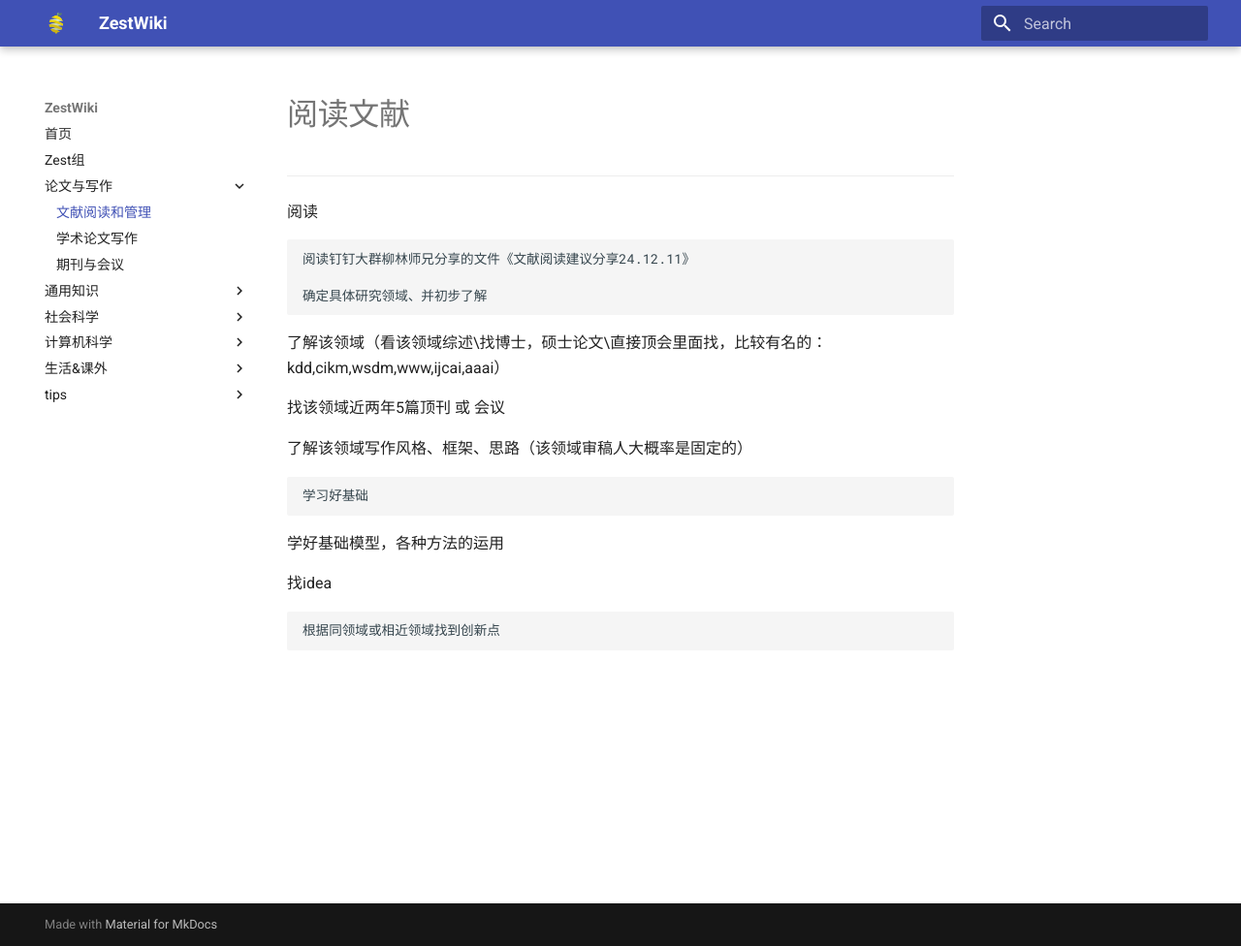
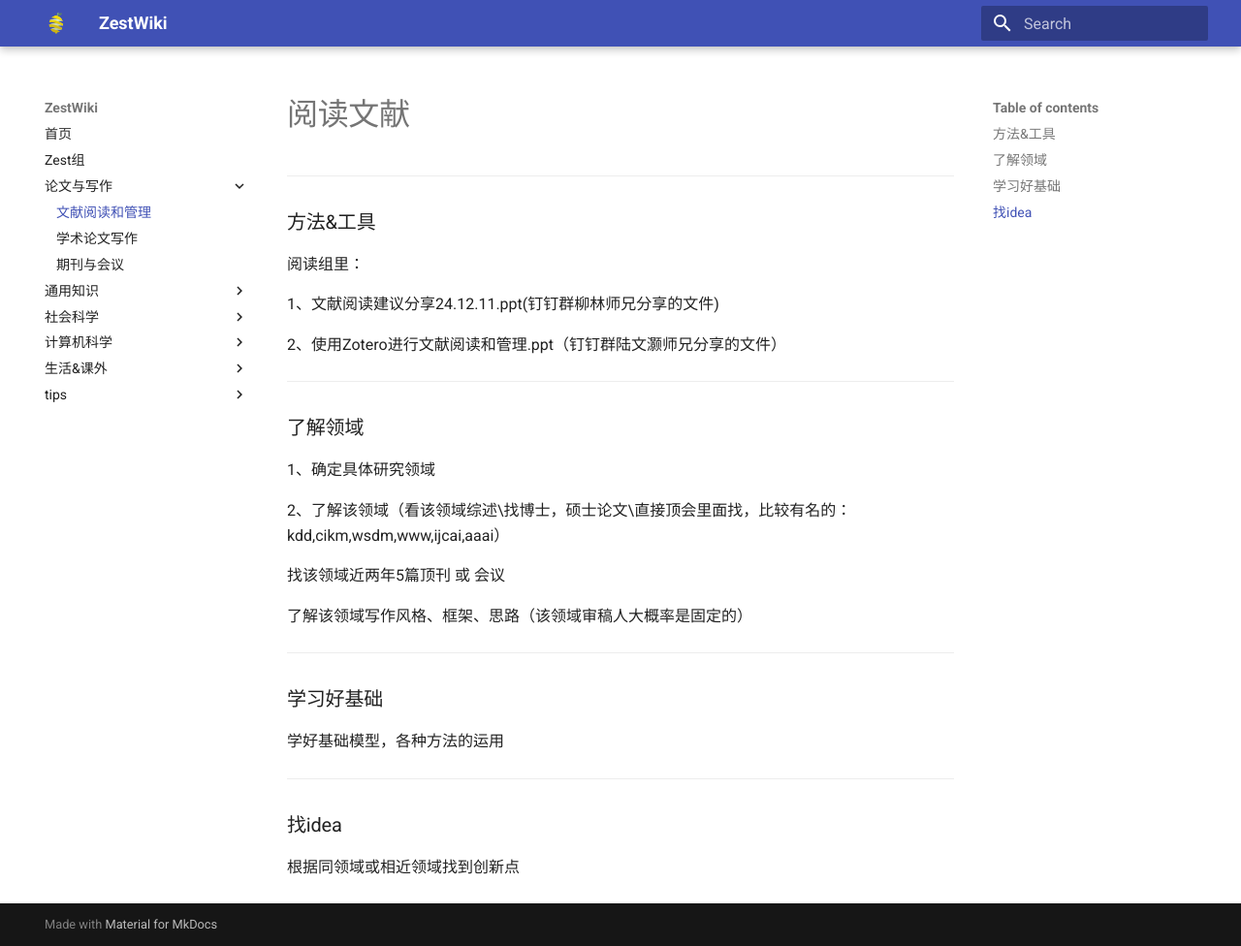
Before and after one commit to jtxdotpy/ZestWiki, an MkDocs documentation site: the page built from docs/paper/reading.md, in a window 1280 px wide and 976 px high. Shown: the whole window at 97% size. Built offline with MkDocs 1.6.1 and Material for MkDocs 9.7.7, drawn with Linux system fonts in a browser that asks for light colours.

Commit message:
Update reading.md

```diff
--- a/docs/paper/reading.md
+++ b/docs/paper/reading.md
@@ -1,22 +1,36 @@
 # 阅读文献
 
 ---
-阅读
+### 方法&工具
 
-    阅读钉钉大群柳林师兄分享的文件《文献阅读建议分享24.12.11》
+阅读组里：
 
-    确定具体研究领域、并初步了解
+  1、文献阅读建议分享24.12.11.ppt(钉钉群柳林师兄分享的文件)
 
-了解该领域（看该领域综述\找博士，硕士论文\直接顶会里面找，比较有名的：kdd,cikm,wsdm,www,ijcai,aaai）
+  2、使用Zotero进行文献阅读和管理.ppt（钉钉群陆文灏师兄分享的文件）
+
+---
+
+### 了解领域
+
+
+1、确定具体研究领域
+
+2、了解该领域（看该领域综述\找博士，硕士论文\直接顶会里面找，比较有名的：kdd,cikm,wsdm,www,ijcai,aaai）
 
 找该领域近两年5篇顶刊 或 会议
 
 了解该领域写作风格、框架、思路（该领域审稿人大概率是固定的）
 
-    学习好基础
+---
+
+### 学习好基础
 
 学好基础模型，各种方法的运用
 
-找idea
 
-    根据同领域或相近领域找到创新点
+---
+
+### 找idea
+
+   根据同领域或相近领域找到创新点
```
